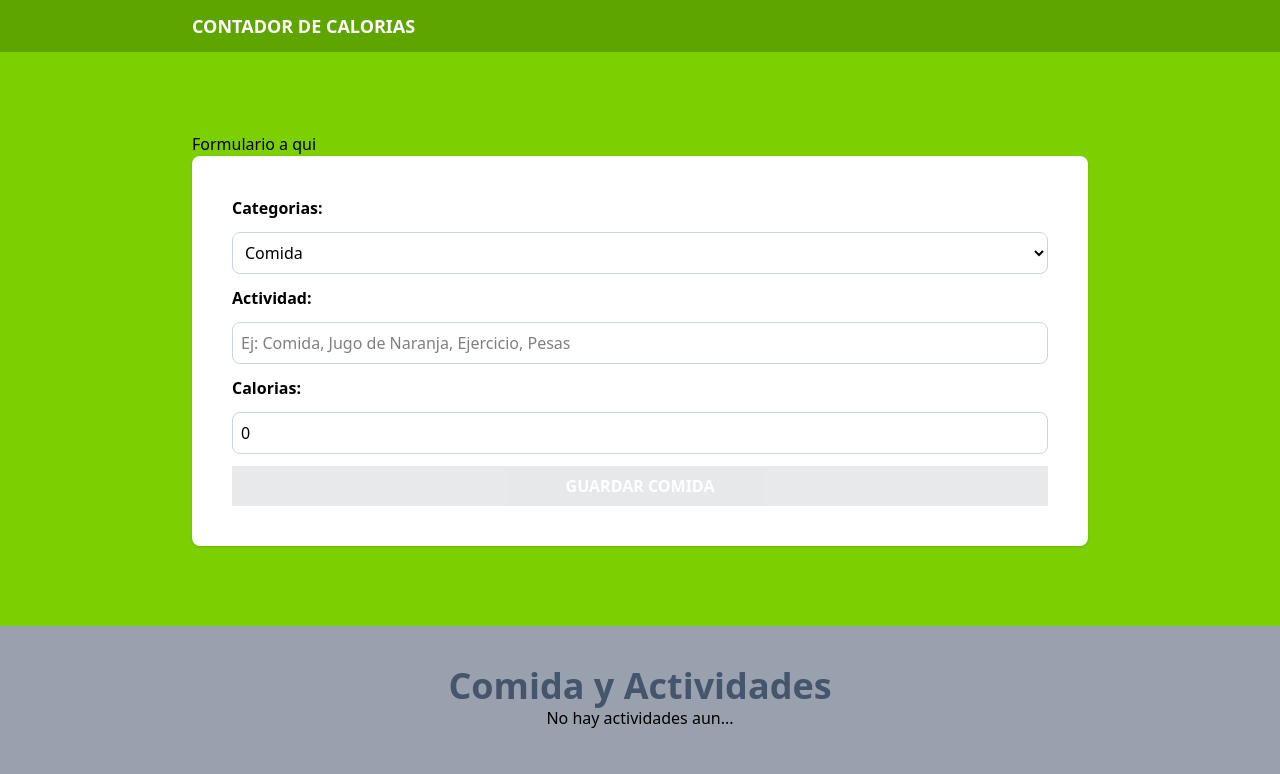
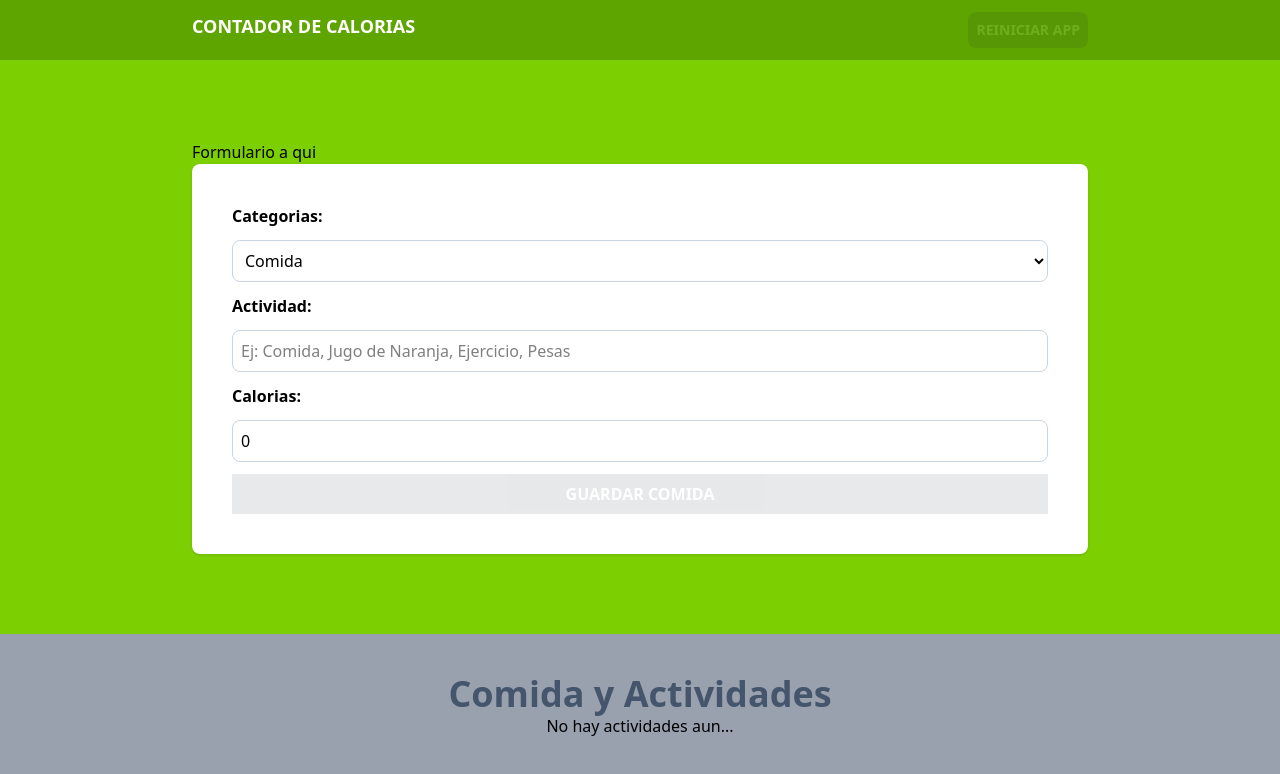
Before and after one commit to Wilson-8/calories-traker, a React (Vite) app: page / in a window 1280 px wide. Shown: the top 774 px of the page. Built offline with nearby package versions, Linux system fonts and the light colour scheme.

Commit message:
cap-160 button deleted-app

```diff
--- a/src/App.tsx
+++ b/src/App.tsx
@@ -1,5 +1,5 @@
 import Form from "./components/Form"
-import {useReducer, useEffect} from "react"
+import {useReducer, useEffect, useMemo} from "react"
 import { activityReducer, initialState } from "./reducers/activity-Reducer"
 import ActivityList from "./components/ActivityList"
 
@@ -10,12 +10,20 @@
 
   useEffect(() => {localStorage.setItem('activities', JSON.stringify(state.activities))},[state.activities])
 
+
+  const canRestartApp = () => useMemo (()=> state.activities.length > 0,[state.activities])
+
   return (
     <>
     <header className="bg-lime-600 py-3">
       <div className="max-w-4xl mx-auto flex justify-between">
 
         <h1 className="text-center text-lg font-bold text-white uppercase">Contador de calorias</h1>
+        <button
+        className="bg-gray-800 hover:bg-gray-900 p-2 font-bold uppercase text-white cursor-pointer rounded-lg text-sm disabled:opacity-10"
+        disabled={!canRestartApp()}
+        onClick={() => dispatch({type: 'restart-app'})}
+        >Reiniciar App</button>
       </div>
 
     </header>
--- a/src/reducers/activity-Reducer.ts
+++ b/src/reducers/activity-Reducer.ts
@@ -5,7 +5,8 @@
 export type ActivityActions =
     {type: 'save-activity', payload: {newActivity: Activity}} |
     {type: 'set-activeId', payload: {id: Activity['id']}} |
-    {type: 'deleted-activity', payload: {id: Activity['id']}}
+    {type: 'deleted-activity', payload: {id: Activity['id']}}|
+    {type: 'restart-app'}
 
 
 export type ActivityState ={
@@ -62,6 +63,11 @@
         }
     }
 
-
+    if (action.type === 'restart-app'){
+        return{
+            activities: [],
+            activeId:''
+        }
+    }
     return state
 }
```
